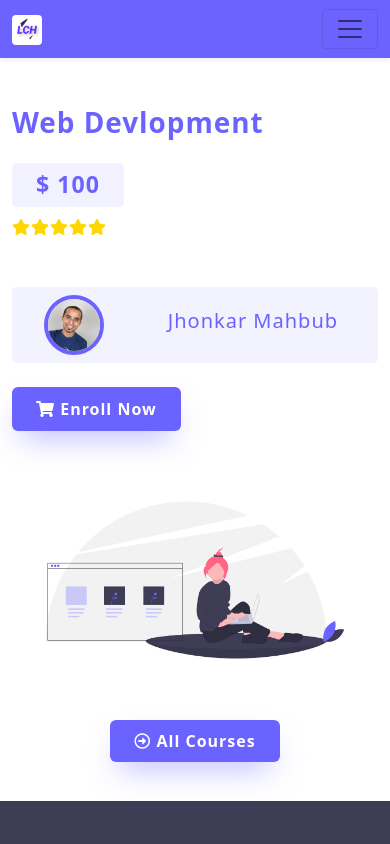
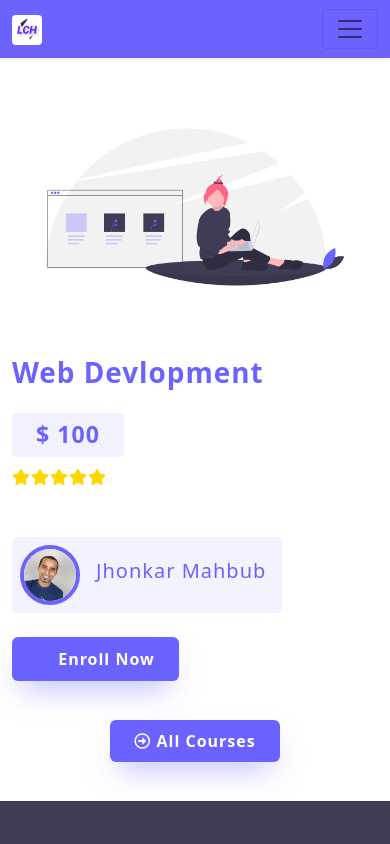
Before and after one commit to sakib-siddiqi/react-lch-website, a React (Create React App) app: page /courses/1 in a window 390 px wide. Shown: the top 844 px of the page. Built offline with nearby package versions, Linux system fonts and the light colour scheme.

Commit message:
some design problem solved

```diff
--- a/src/Components/Courses/Orders.js
+++ b/src/Components/Courses/Orders.js
@@ -9,7 +9,7 @@ const Orders = () => {
         <h3 className="text-primary bg-lt-secondary p-2 mb-5">Enrolled</h3>
         <Rocket />
         <div className="text-center mt-5">
-          <ActionBtn>Back To Home</ActionBtn>
+          <ActionBtn>All Curses</ActionBtn>
         </div>
       </div>
     </section>
--- a/src/Components/SingleCourse/SingleCourse.js
+++ b/src/Components/SingleCourse/SingleCourse.js
@@ -14,7 +14,7 @@ const SingleCourse = () => {
     <>
       <section className="my-5">
         <div className="container">
-          <div className="row gy-5">
+          <div className="row gy-5 flex-column-reverse flex-md-row">
             {/* Home Texts */}
             <div className="col-12 col-sm-12 col-md-7 text-box-center">
               <h1 className="text-primary fw-bold mb-4">{course?.title}</h1>
@@ -41,7 +41,7 @@ const SingleCourse = () => {
                 className="my-btn mt-4"
                 style={{ fontWeight: 600 }}
               >
-                <i className="fas fa-shopping-cart"></i>
+                <i className="far fa-shopping-cart"></i>
                 {"  "}
                 Enroll Now
               </NavLink>
--- a/src/Components/Teachers/Teacher.js
+++ b/src/Components/Teachers/Teacher.js
@@ -4,7 +4,7 @@ const Teacher = (props) => {
   const { teacher, teacher_img } = props.teacher;
   console.log(teacher_img);
   return (
-    <div className="col-12 col-sm-12 col-md-4 col-lg-3">
+    <div className="col">
       <article className="rounded-3 pe-3 ps-2 py-2 fw-bold teacher">
         <img
           src={`/Images/Teachers/${teacher_img}.jpg`}
--- a/src/Components/Teachers/Teachers.js
+++ b/src/Components/Teachers/Teachers.js
@@ -39,7 +39,7 @@ const Teachers = () => {
       </div>
       <section id="teachers" className="my-5">
         <div className="container">
-          <div className="row g-4">
+          <div className="row row-cols-1 row-cols-sm-2 row-cols-md-3 row-cols-lg-4 g-4">
             {courses?.map((teacherDetails) => (
               <Teacher teacher={teacherDetails} key={teacherDetails.id} />
             ))}
--- a/src/Components/Teachers/teacher.css
+++ b/src/Components/Teachers/teacher.css
@@ -3,7 +3,7 @@
   background: var(--primary-lite);
   transition: all 0.2s;
   display: flex;
-  justify-content: space-around;
+  justify-content: space-between;
   align-items: center;
 }
 .teacher:hover {
```
